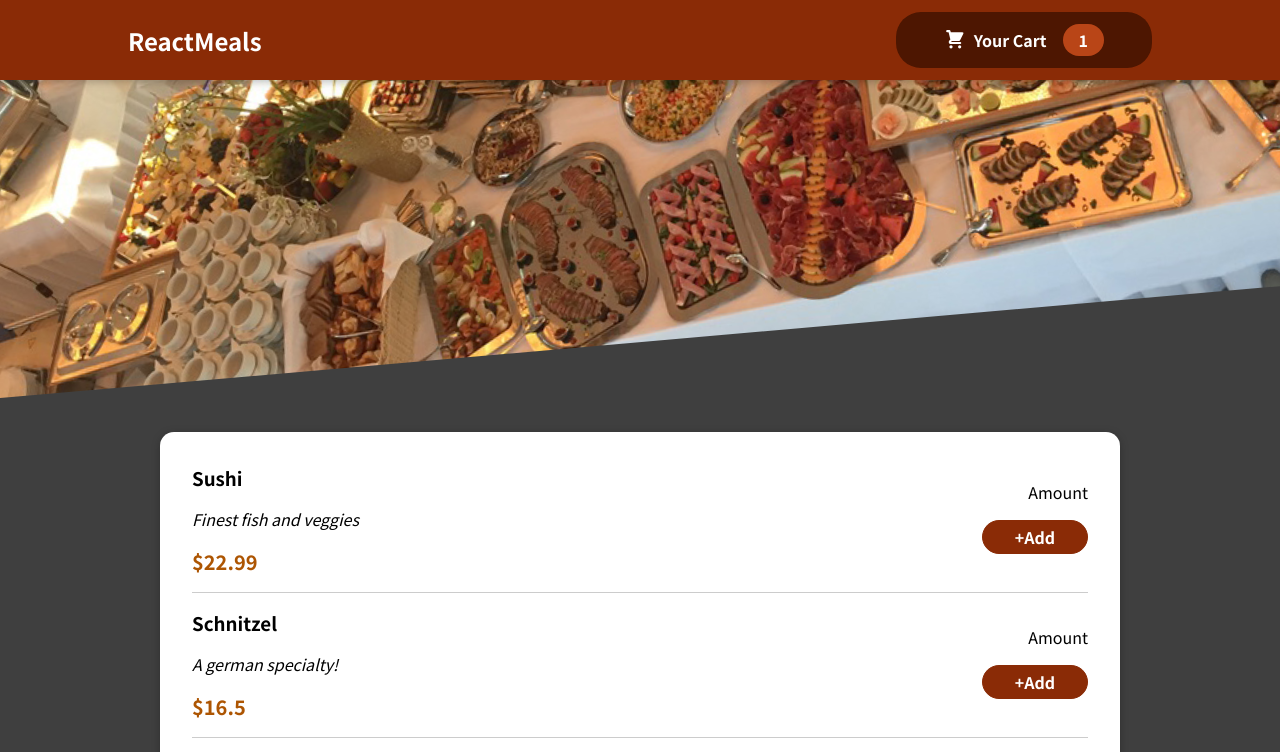
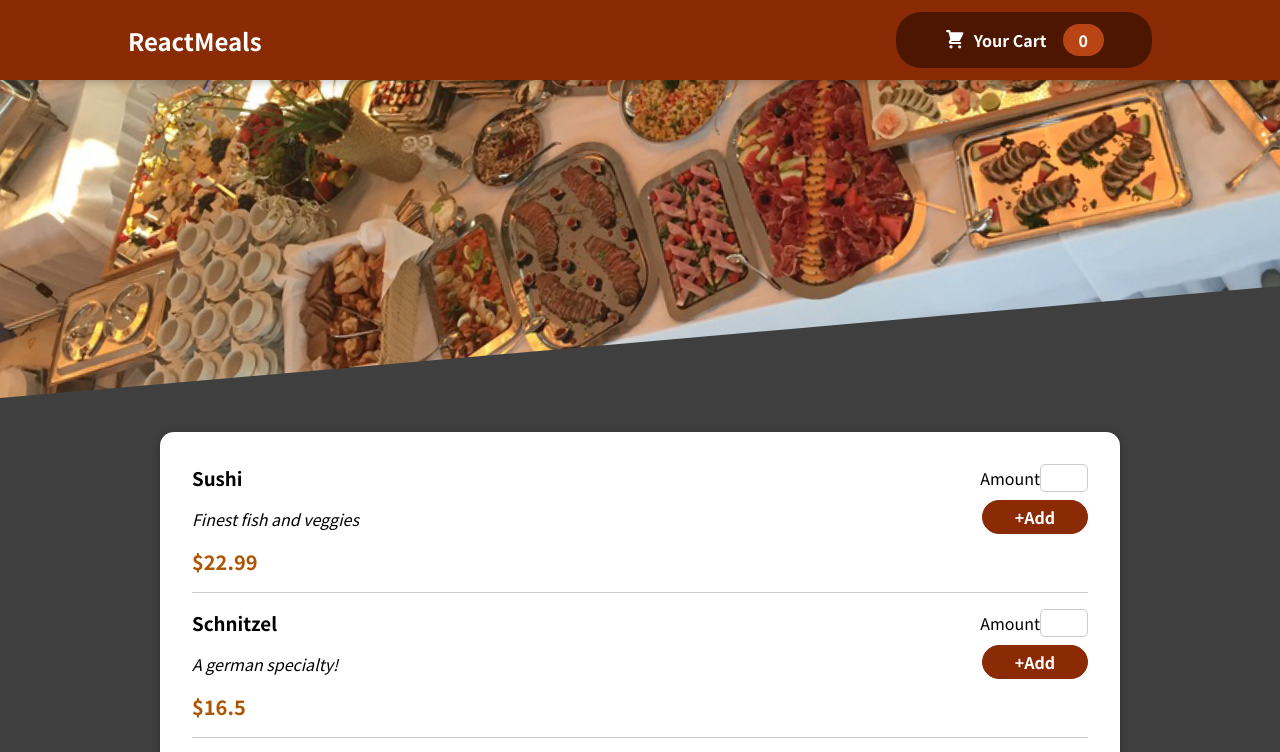
Before and after one commit to jeongsangtae/react-complete-training-third-practice-project, a React (Create React App) app: page / in a window 1280 px wide. Shown: the top 752 px of the page. Built offline with nearby package versions, Linux system fonts and the light colour scheme.

Commit message:
React Complete Training Third Practice Project - MealItem edit + Input component add

```diff
--- a/src/components/Meal/MealItemForm.js
+++ b/src/components/Meal/MealItemForm.js
@@ -1,11 +1,14 @@
 import React from "react";
+import Input from "../UI/Input";
 
 import classes from "./MealItemForm.module.css";
 
 const MealItemForm = () => {
+  const amountHandler = () => {};
+
   return (
-    <form className={classes.form}>
-      <p>Amount</p>
+    <form className={classes.form} onSubmit={amountHandler}>
+      <Input />
       <button>+Add</button>
     </form>
   );
--- a/src/components/UI/HeaderCartButton.js
+++ b/src/components/UI/HeaderCartButton.js
@@ -10,7 +10,7 @@ const HeaderCartButton = (props) => {
       <button className={classes.button} type={props.type}>
         <CartIcon className={classes.icon} />
         Your Cart
-        <div className={classes.badge}>1</div>
+        <div className={classes.badge}>0</div>
       </button>
     </div>
   );
--- /dev/null
+++ b/src/components/UI/Input.js
@@ -0,0 +1,14 @@
+import React from "react";
+
+import classes from "./Input.module.css";
+
+const Input = () => {
+  return (
+    <div className={classes.input}>
+      <labal>Amount</labal>
+      <input type="number" />
+    </div>
+  );
+};
+
+export default Input;
```
Also changed, not shown: src/components/UI/Input.module.css (renamed from src/components/Meal/Input.module.css).
